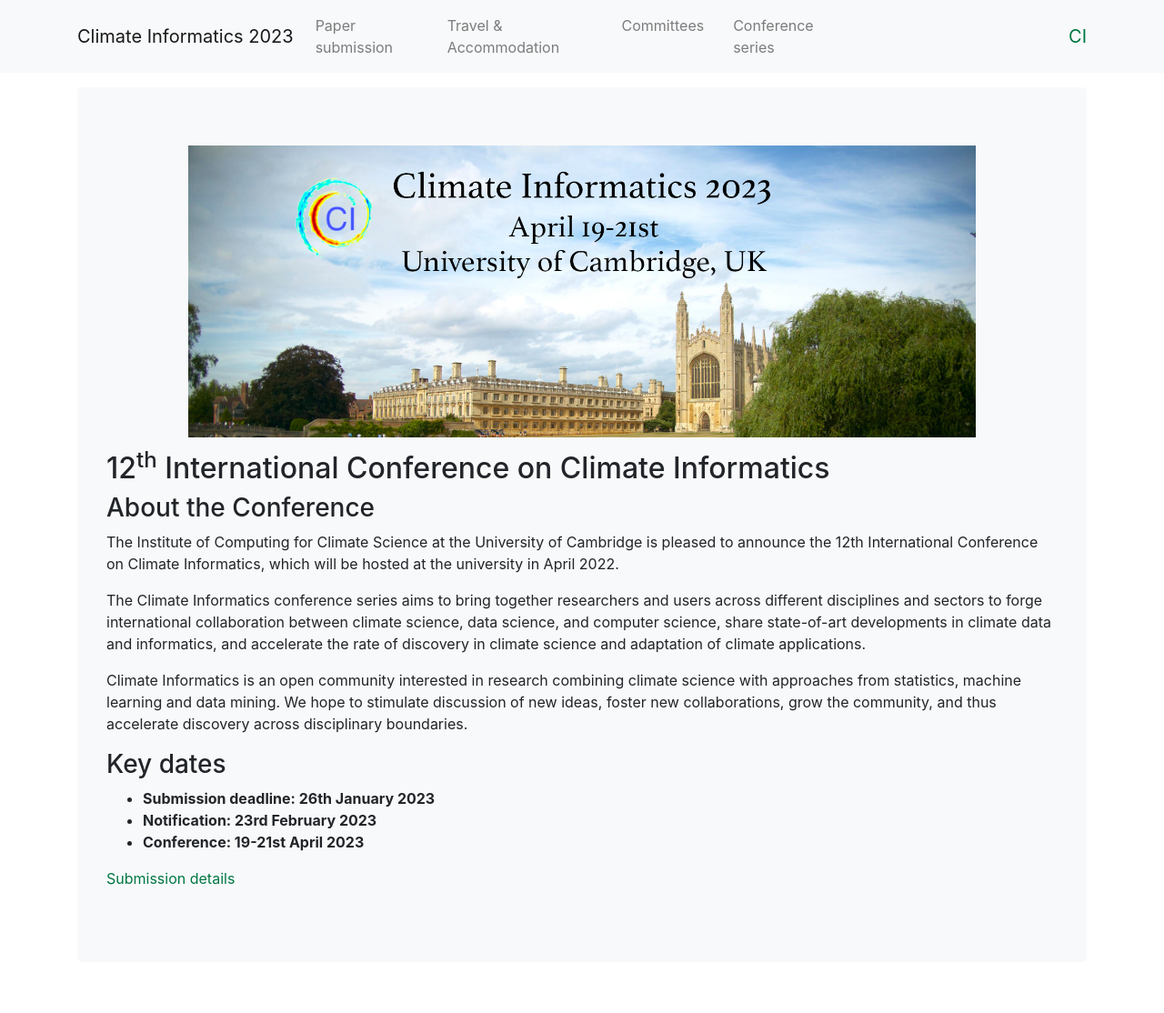
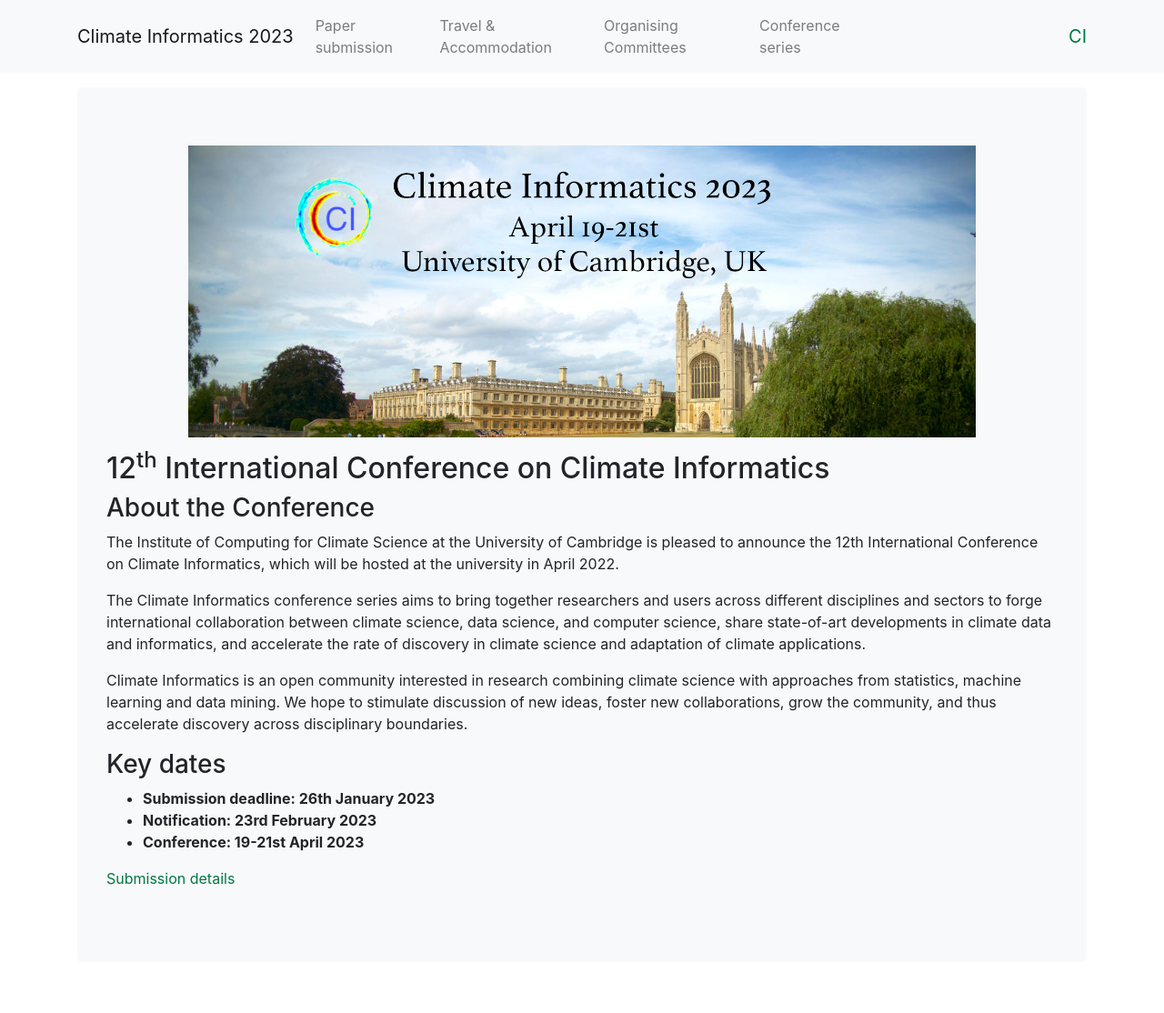
Before and after one commit to DigitaleGesellschaft/jekyll-theme-conference, a Jekyll site: the page built from index.md, in a window 1280 px wide. Shown: the whole page at 91% size. Built offline with Jekyll 4.4.1, drawn with Linux system fonts in a browser that asks for light colours.

Commit message:
Update _config.yml

```diff
--- a/_config.yml
+++ b/_config.yml
@@ -68,7 +68,7 @@
         relative_url: /travel
       - live:true
 
-      - name : "Committees"
+      - name : "Organising Committees"
         relative_url: /committee
       - live:true
 
```
